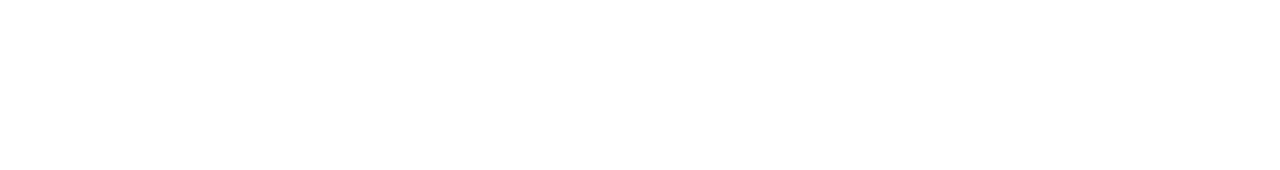
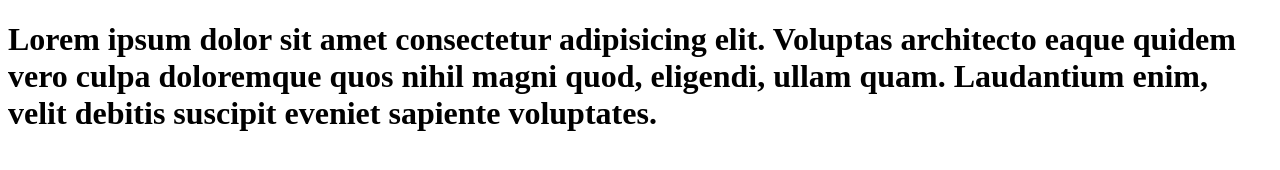
Before and after one commit to Degamer13/mi-primer-repot, a plain HTML site: page index.html in a window 1280 px wide. Drawn offline with Linux system fonts and the light colour scheme.

Commit message:
cambie y puse un loren isso perra

```diff
--- a/index.html
+++ b/index.html
@@ -7,5 +7,7 @@
 </head>
 <body>
 
+    <h1>Lorem ipsum dolor sit amet consectetur adipisicing elit. Voluptas architecto eaque quidem vero culpa doloremque quos nihil magni quod, eligendi, ullam quam. Laudantium enim, velit debitis suscipit eveniet sapiente voluptates.</h1>
+
 </body>
 </html>
```
